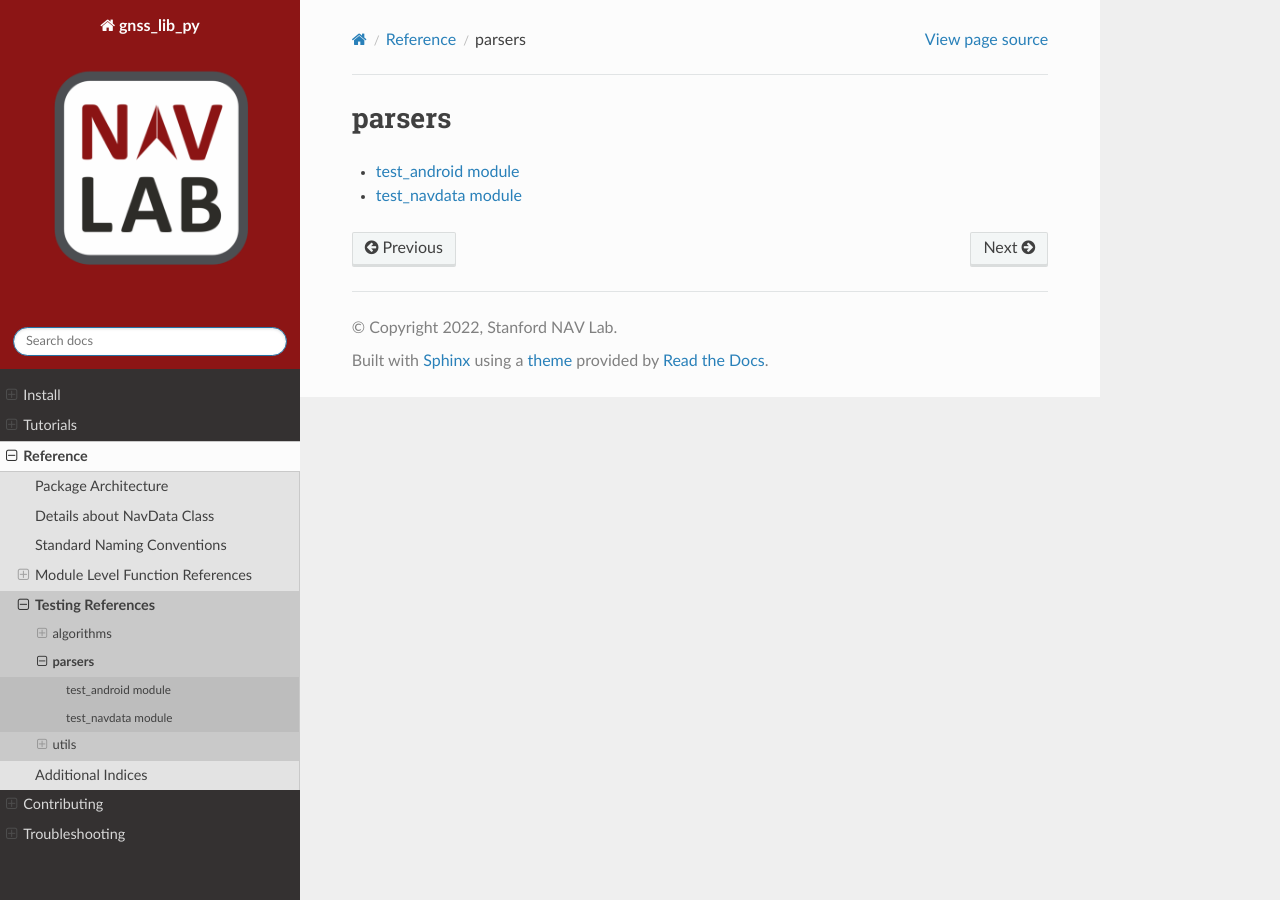
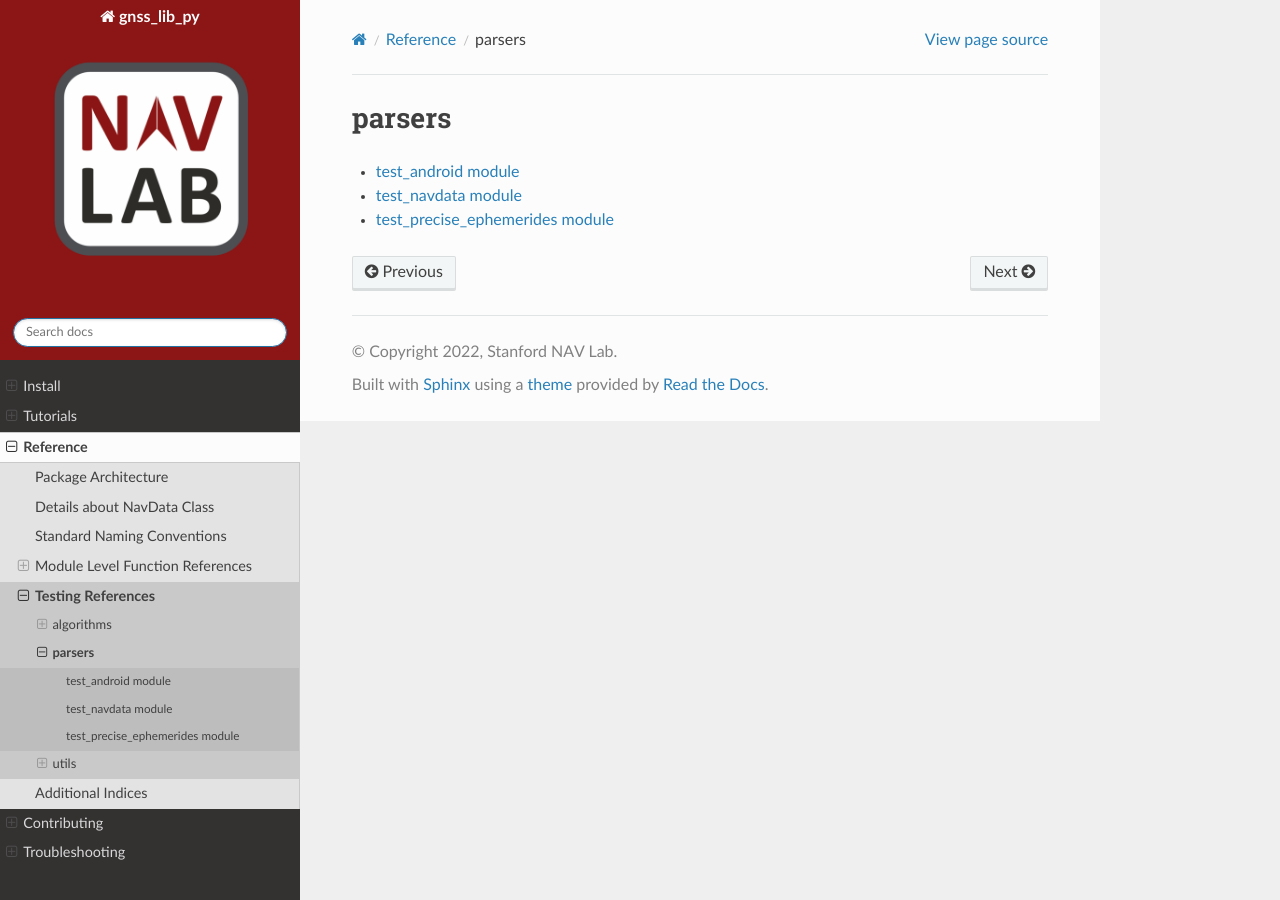
Before and after one commit to Stanford-NavLab/gnss_lib_py, a Sphinx documentation site: the page built from docs/source/reference/test_parsers/modules.rst, in a window 1280 px wide. Built offline with Sphinx 7.4.7 and the Read the Docs theme 2.0.0, drawn with Linux system fonts in a browser that asks for light colours; pages that are not in the unit, such as notebooks, are missing from menus.

Commit message:
Changed path names

```diff
--- a/docs/source/reference/parsers/modules.rst
+++ b/docs/source/reference/parsers/modules.rst
@@ -7,3 +7,4 @@ parsers
    android
    ephemeris
    navdata
+   precise_ephemerides
--- /dev/null
+++ b/docs/source/reference/parsers/precise_ephemerides.rst
@@ -0,0 +1,7 @@
+precise\_ephemerides module
+===========================
+
+.. automodule:: precise_ephemerides
+   :members:
+   :undoc-members:
+   :show-inheritance:
--- a/docs/source/reference/test_parsers/modules.rst
+++ b/docs/source/reference/test_parsers/modules.rst
@@ -6,3 +6,4 @@ parsers
 
    test_android
    test_navdata
+   test_precise_ephemerides
--- /dev/null
+++ b/docs/source/reference/test_parsers/test_precise_ephemerides.rst
@@ -0,0 +1,7 @@
+test\_precise\_ephemerides module
+=================================
+
+.. automodule:: test_precise_ephemerides
+   :members:
+   :undoc-members:
+   :show-inheritance:
--- a/docs/source/requirements.txt
+++ b/docs/source/requirements.txt
@@ -102,7 +102,7 @@ requests==2.28.1; python_version >= "3.7" and python_version < "4"
 scipy==1.7.3; python_version >= "3.7" and python_version < "3.11"
 send2trash==1.8.0; python_version >= "3.7"
 setuptools-scm==6.4.2; python_version >= "3.7"
-six==1.16.0; python_full_version >= "3.7.1" and python_version >= "3.7"
+six==1.16.0; python_full_version >= "3.7.1" and python_version >= "3.7" and (python_version >= "3.7" and python_full_version < "3.0.0" or python_full_version >= "3.3.0" and python_version >= "3.7") and (python_version >= "2.7" and python_full_version < "3.0.0" or python_full_version >= "3.3.0")
 snowballstemmer==2.2.0; python_version >= "3.6"
 soupsieve==2.3.2.post1; python_full_version >= "3.6.0" and python_version >= "3.7"
 sphinx-rtd-theme==0.5.2
--- a/requirements.txt
+++ b/requirements.txt
@@ -90,7 +90,7 @@ reindent==3.5.1
 scipy==1.7.3; python_version >= "3.7" and python_version < "3.11"
 send2trash==1.8.0; python_version >= "3.7"
 setuptools-scm==6.4.2; python_version >= "3.7"
-six==1.16.0; python_full_version >= "3.7.1" and python_version >= "3.7"
+six==1.16.0; python_full_version >= "3.7.1" and python_version >= "3.7" and (python_version >= "3.7" and python_full_version < "3.0.0" or python_full_version >= "3.3.0" and python_version >= "3.7")
 soupsieve==2.3.2.post1; python_full_version >= "3.6.0" and python_version >= "3.7"
 tenacity==8.0.1; python_version >= "3.6"
 terminado==0.15.0; python_version >= "3.7"
```
Also changed, not shown: 3 other files.
